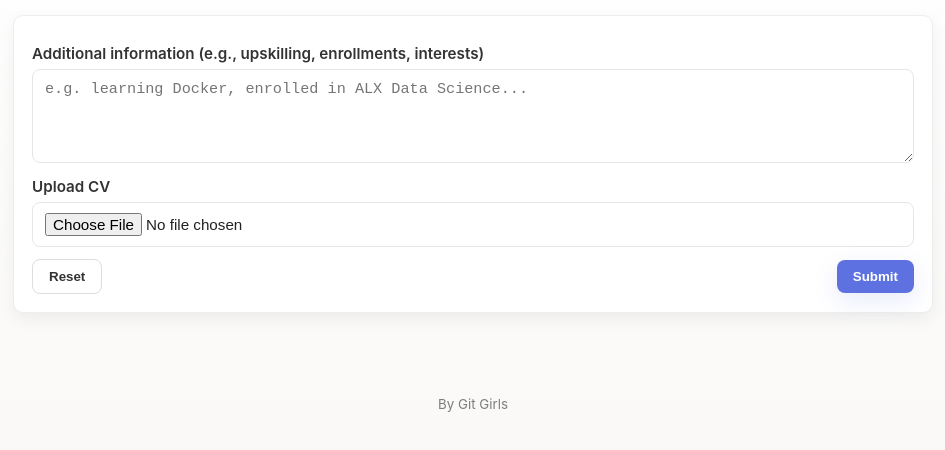
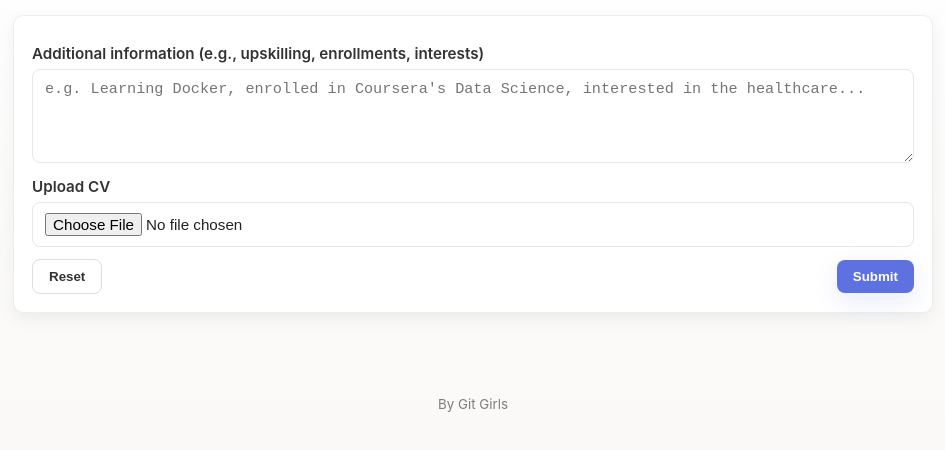
Before and after one commit to BM023/MuseCareer, a plain HTML site: page frontend/index.html in a window 1280 px wide. Shown: the part 116-566 px from the top of the page, without its empty margins (167-1112 px from the left). Drawn offline with Linux system fonts and the light colour scheme.

Commit message:
Edited files

```diff
--- a/frontend/index.html
+++ b/frontend/index.html
@@ -15,7 +15,7 @@
 
     <form id="museForm" class="card" autocomplete="off">
       <label for="additionalInfo">Additional information (e.g., upskilling, enrollments, interests)</label>
-      <textarea id="additionalInfo" rows="4" placeholder="e.g. learning Docker, enrolled in ALX Data Science..."></textarea>
+      <textarea id="additionalInfo" rows="4" placeholder="e.g. Learning Docker, enrolled in Coursera's Data Science, interested in the healthcare..."></textarea>
 
       <label for="cvFile">Upload CV</label>
       <input id="cvFile" type="file" accept=".txt,.pdf,.doc,.docx" />
```
